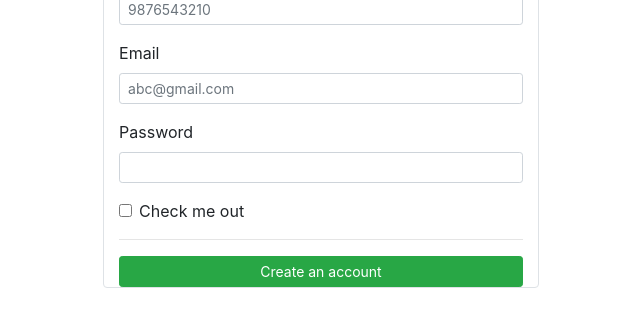
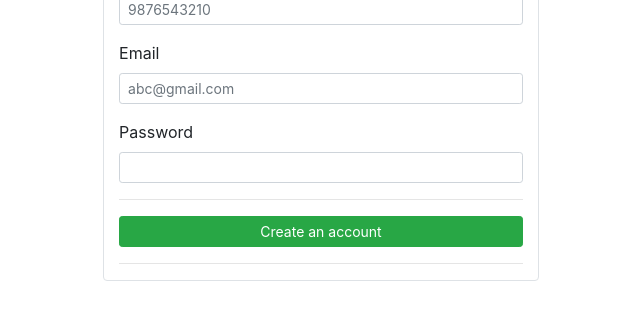
Before and after one commit to sobarzolicandeo/examen-pgy3121, a Django app: page /signup in a window 1280 px wide. Shown: the part 583-903 px from the top of the page, without its empty margins (319-959 px from the left). After the commit the page ends 864 px from the top, so only its background shows below. Run offline with Django 3.2, Linux system fonts and the light colour scheme; some libraries are stand-ins or nearby versions.

Commit message:
Se elimina check me out

```diff
--- a/store/templates/signup.html
+++ b/store/templates/signup.html
@@ -70,13 +70,9 @@
                      class="form-control form-control-sm">
                 </div>
 
-                <!--Checkme button-->
-                <div class="mb-3 form-check">
-                    <input type="checkbox" class="form-check-input" id="exampleCheck1">
-                    <label class="form-check-label d-grid gap-2" for="exampleCheck1">Check me out</label>
-                </div>
                 <hr>
                 <button type="submit" class="btn btn-sm btn-success col-lg-12">Create an account</button>
+                <hr>
 
             </form>
         </div>
```
Also changed, not shown: store/templates/login.html (+1 -6 lines), db.sqlite3.
